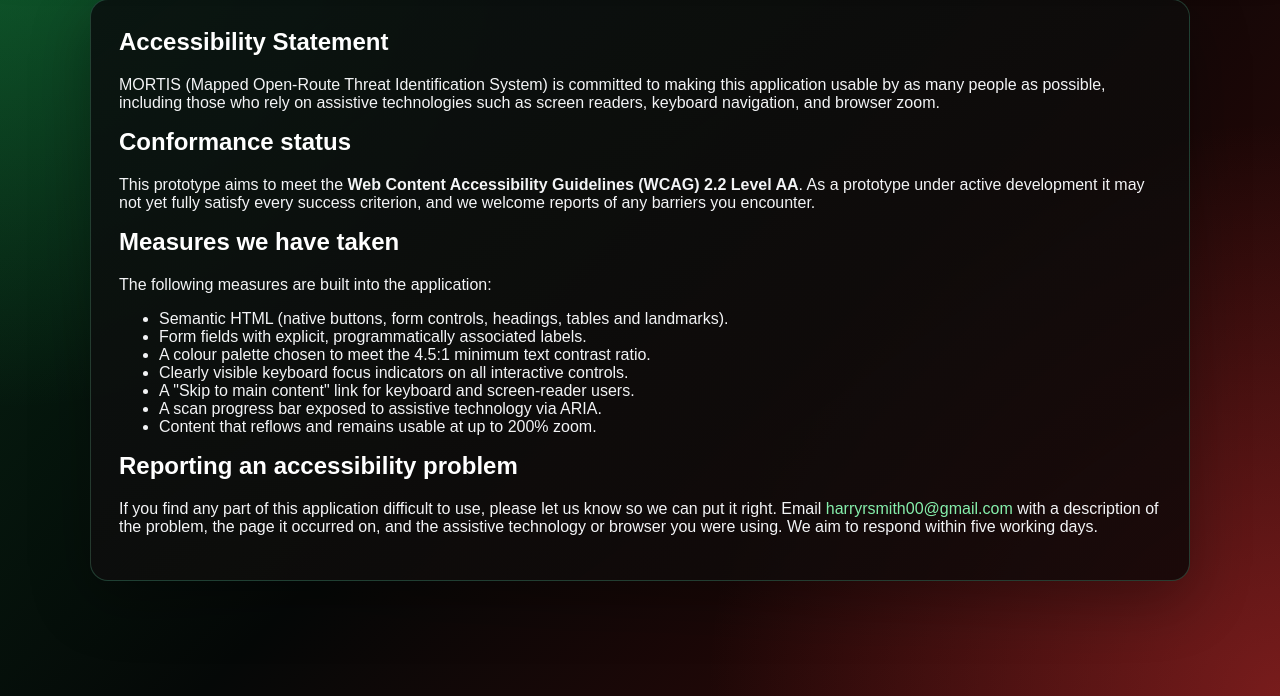
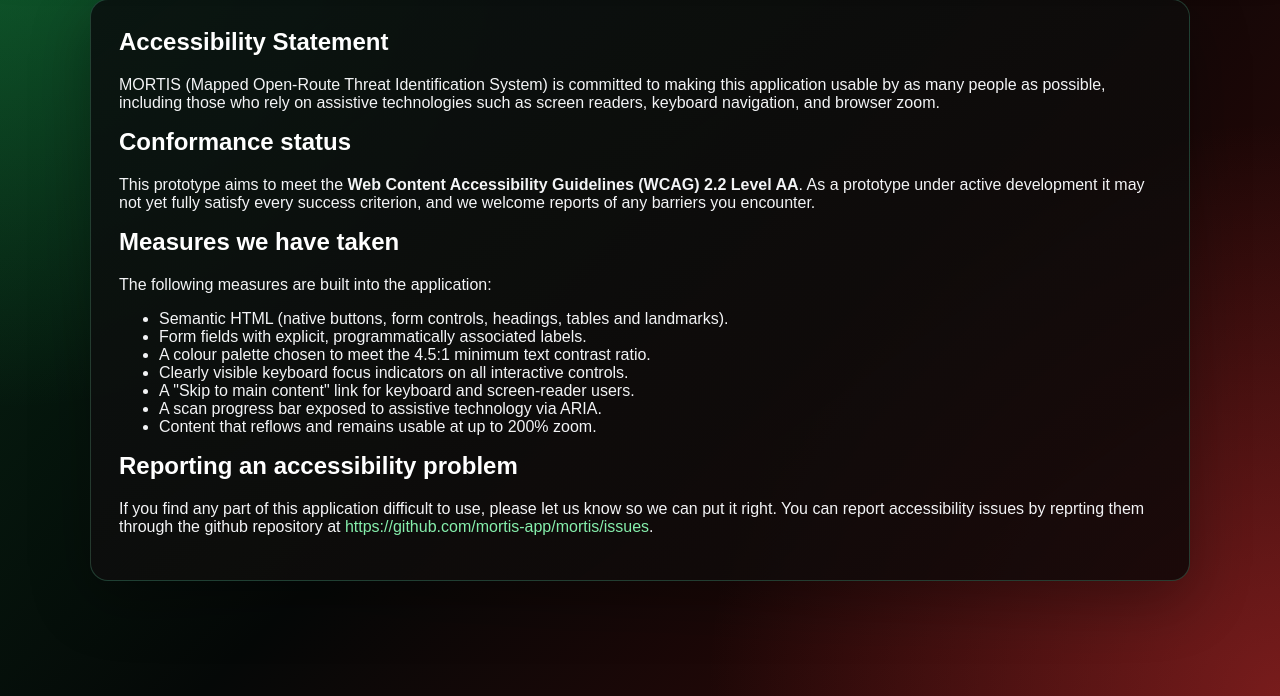
Before and after one commit to hs7277OU/M.O.R.T.I.S_App, a Flask app: page /accessibility in a window 1280 px wide. Shown: the part 104-800 px from the top of the page. Run offline with Flask 3, Linux system fonts and the light colour scheme.

Commit message:
Update accessibility reporting method in accessibility.html

```diff
--- a/app/templates/accessibility.html
+++ b/app/templates/accessibility.html
@@ -33,10 +33,7 @@
   <h2>Reporting an accessibility problem</h2>
   <p>
     If you find any part of this application difficult to use, please let us know so
-    we can put it right. Email
-    <a href="mailto:harryrsmith00@gmail.com">harryrsmith00@gmail.com</a>
-    with a description of the problem, the page it occurred on, and the assistive
-    technology or browser you were using. We aim to respond within five working days.
+    we can put it right. You can report accessibility issues by reprting them through the github repository at <a href="https://github.com/mortis-app/mortis/issues" target="_blank" rel="noopener noreferrer">https://github.com/mortis-app/mortis/issues</a>.
   </p>
 </section>
 {% endblock %}
```
